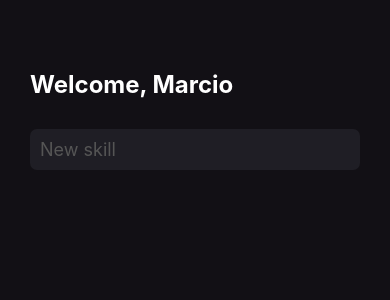
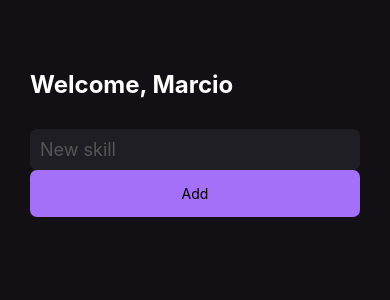
Before and after one commit to morlandini1/myskills, a React Native app: screen / in a window 390 px wide. Shown: the top 300 px of the page. Built offline with nearby package versions, Linux system fonts and the light colour scheme.

Commit message:
Update Home.js
Insert new button

```diff
--- a/src/pages/Home.js
+++ b/src/pages/Home.js
@@ -17,8 +17,10 @@ export default function Home(){
         style={styles.input}
         placeholder="New skill"
         placeholderTextColor="#555"
-
       />
+      <TouchableOpacity style={styles.button}>
+        <Text>Add</Text>
+      </TouchableOpacity>
 
     </View>
   )
@@ -43,5 +45,11 @@ const styles = StyleSheet.create({
       padding: Platform.OS === 'ios' ? 15 : 10,
       marginTop: 30,
       borderRadius: 7
+    },
+    button: {
+      backgroundColor: '#A370F7',
+      padding: 15,
+      borderRadius: 7,
+      alignItems: 'center'
     }
 });
```
